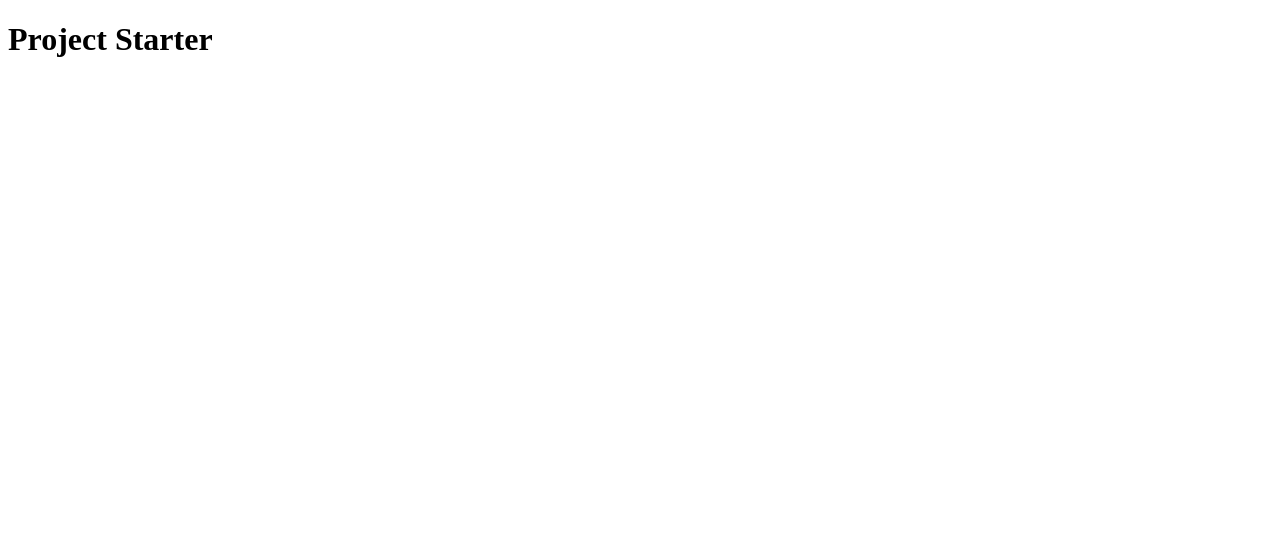
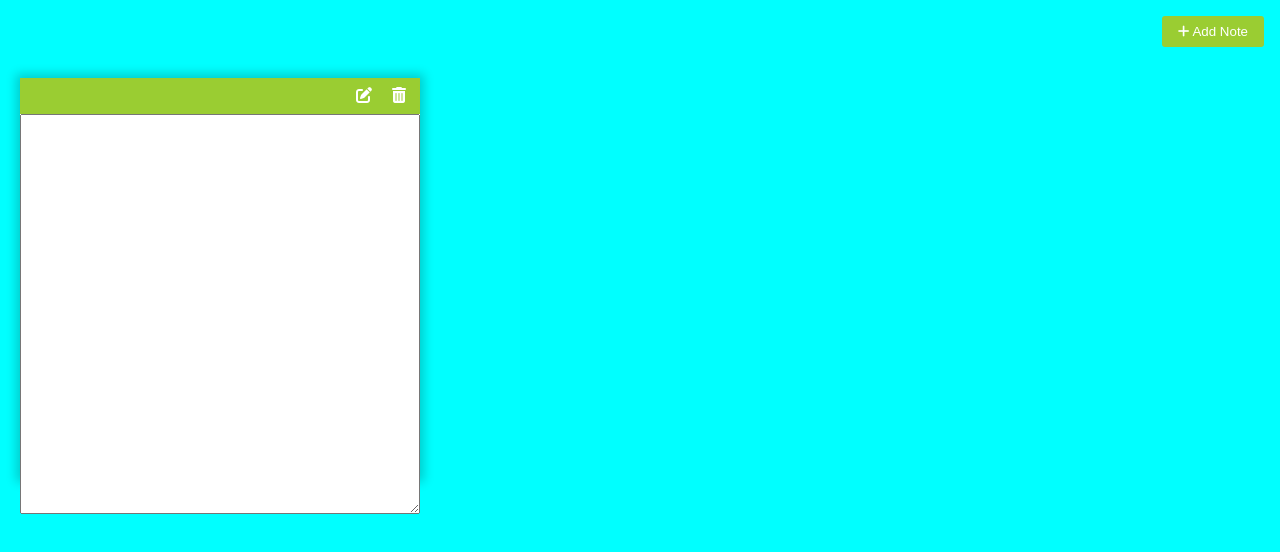
Before and after one commit to jhollis33/Notes-app, a plain HTML site: page index.html in a window 1280 px wide. Drawn offline with nearby package versions, Linux system fonts and the light colour scheme.

Commit message:
added HTML and CSS

```diff
--- a/index.html
+++ b/index.html
@@ -5,10 +5,27 @@
     <meta name="viewport" content="width=device-width, initial-scale=1.0">
     <link rel="stylesheet" href="style.css">
     <link rel="stylesheet" href="https://cdnjs.cloudflare.com/ajax/libs/font-awesome/6.4.0/css/all.min.css">
-    <title>My Project</title>
+    <title>Notes App</title>
 </head>
 <body>
-    <h1>Project Starter</h1>
+    <button class="add">
+        <i class="fas fa-plus"></i> Add Note
+    </button>
+
+    <div class="note">
+        <div class="tools">
+            <button class="edit">
+                <i class="fas fa-edit"></i>
+            </button>
+            <button class="delete">
+                <i class="fas fa-trash-alt"></i>
+            </button>
+        </div>
+
+        <div class="hidden"></div>
+        <textarea></textarea>
+    </div>
+
 
     <!-- markdown library -->
     <script src="https://cdnjs.cloudflare.com/ajax/libs/marked/5.1.0/marked.min.js" integrity="sha512-j5KAPeir0rGl+OSddiUeUtUlG+GK7acI/kNQqrpjSSB1IlDUbj3VnQOyoW3GWpPj7i8CSfb0T+Q4IRHxAPRxCA==" crossorigin="anonymous" referrerpolicy="no-referrer"></script>
--- a/style.css
+++ b/style.css
@@ -0,0 +1,66 @@
+@import url('https://fonts.googleapis.com/css2?family=Open+Sans:ital,wght@0,500;0,600;0,700;0,800;1,300;1,400;1,500;1,600;1,700;1,800&family=Poppins:wght@200;400&family=Roboto:ital,wght@0,400;1,100&display=swap');
+
+* {
+  box-sizing: border-box;
+}
+
+body {
+  background-color: aqua;
+  font-family: 'Poppins', sans-serif;
+  display: flex;
+  flex-wrap: wrap;
+  margin: 0;
+  padding-top: 3rem;
+}
+
+.add {
+  position: fixed;
+  top: 1rem;
+  right: 1rem;
+  background-color: yellowgreen;
+  color: white;
+  border: none;
+  border-radius: 3px;
+  padding: 0.5rem 1rem;
+}
+
+.note {
+  background-color: white;
+  box-shadow: 0 0 10px 4px rgba(0, 0, 0, 0.2);
+  margin: 30px 20px;
+  height: 400px;
+  width: 400px;
+}
+
+.note .tools {
+  background-color: yellowgreen;
+  display: flex;
+  justify-content: flex-end;
+  padding: 0.5rem;
+}
+
+.note .tools button {
+  background-color: transparent;
+  border: none;
+  color: white;
+  cursor: pointer;
+  font-size: 1rem;
+  margin-left: 0.5rem;
+}
+
+.note textarea {
+  outline: none;
+  font-family: inherit;
+  font-size: 1.2rem;
+  height: 400px;
+  width: 100%;
+  padding: 20px;
+}
+
+.main {
+  padding: 20px;
+}
+
+.hidden {
+  display: none;
+}
```
Also changed, not shown: script.js (added).
